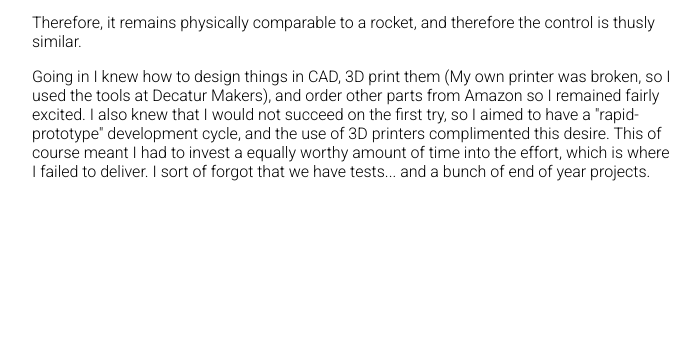
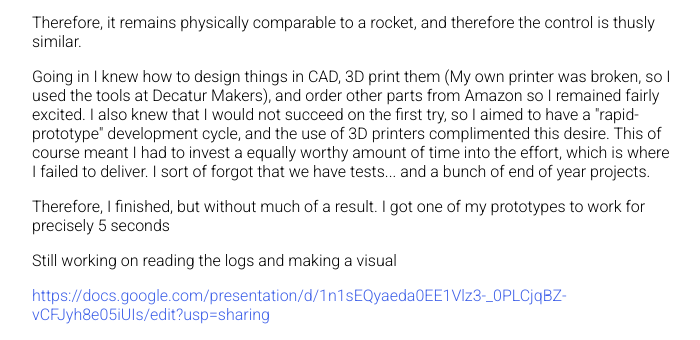
Before and after one commit to meepsauce/PersonalPortfolio, a website: page actionProject.html in a window 1280 px wide. Shown: the part 1314-1654 px from the top of the page, without its empty margins (288-988 px from the left). Before the commit the page ends 1511 px from the top, so only its background shows below. Drawn offline with Linux system fonts and the light colour scheme.

Commit message:
Update actionProject.html

```diff
--- a/actionProject.html
+++ b/actionProject.html
@@ -33,6 +33,9 @@
 </p><p>Therefore, it remains physically comparable to a rocket, and therefore the control is thusly similar.
 </p><p>
 </p><p>Going in I knew how to design things in CAD, 3D print them (My own printer was broken, so I used the tools at Decatur Makers), and order other parts from Amazon so I remained fairly excited. I also knew that I would not succeed on the first try, so I aimed to have a "rapid-prototype" development cycle, and the use of 3D printers complimented this desire. This of course meant I had to invest a equally worthy amount of time into the effort, which is where I failed to deliver. I sort of forgot that we have tests... and a bunch of end of year projects.</p>
+        <p>Therefore, I finished, but without much of a result. I got one of my prototypes to work for precisely 5 seconds</p>
+        <p>Still working on reading the logs and making a visual<p>
+        <a href="https://docs.google.com/presentation/d/1n1sEQyaeda0EE1Vlz3-_0PLCjqBZ-vCFJyh8e05iUIs/edit?usp=sharing">https://docs.google.com/presentation/d/1n1sEQyaeda0EE1Vlz3-_0PLCjqBZ-vCFJyh8e05iUIs/edit?usp=sharing</a>
     </div>
     </body>
     </html>
```
